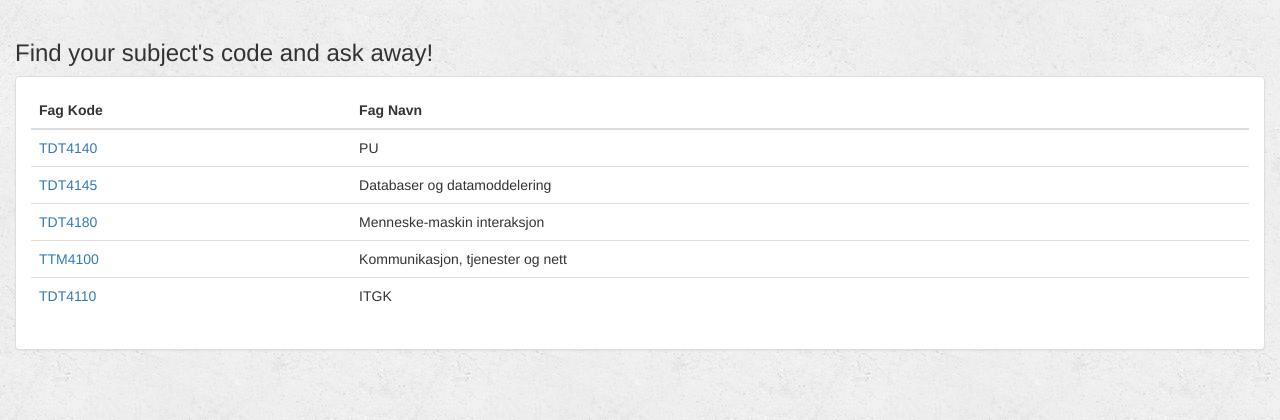
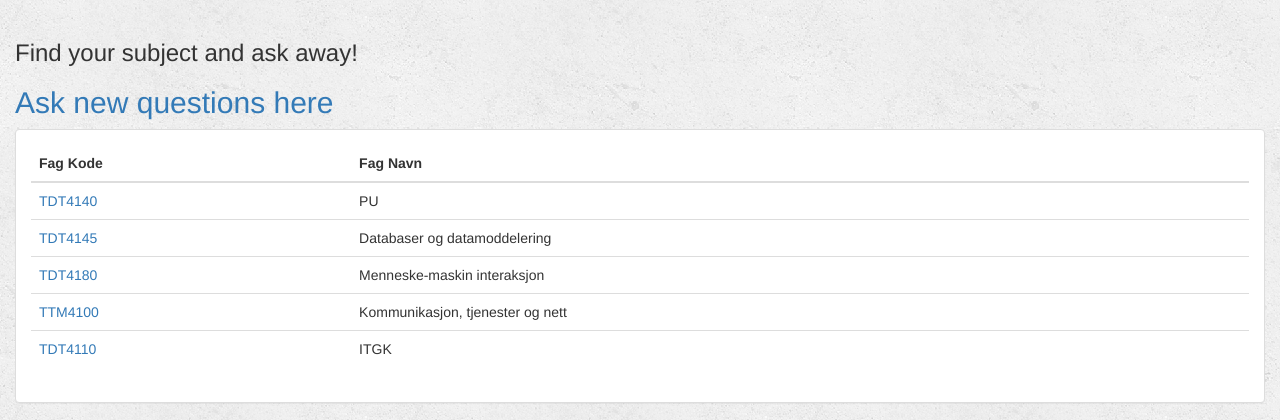
Before and after one commit to sp3kk/PU-Gruppe-15, a Django app: page / in a window 1280 px wide. Shown: the part 52-472 px from the top of the page. Run offline with Django 3.2, Linux system fonts and the light colour scheme; a user stored in the database is signed in; some libraries are stand-ins or nearby versions.

Commit message:
lagt til questions

```diff
--- a/Pekka 2.0/music/templates/Fagsider/TDT4110_q.html
+++ b/Pekka 2.0/music/templates/Fagsider/TDT4110_q.html
@@ -1,5 +1,5 @@
 {% extends 'music/base.html' %}
-<!DOCTYPE html>
+
 <html lang="en">
 <head>
     <meta charset="UTF-8">
@@ -7,5 +7,6 @@
 </head>
 <body>
 
+
 </body>
 </html>
--- a/Pekka 2.0/music/templates/Fagsider/TDT4145_a.html
+++ b/Pekka 2.0/music/templates/Fagsider/TDT4145_a.html
@@ -4,6 +4,7 @@
 <head>
     <meta charset="UTF-8">
     <title>{% block title %}TDT4145{% endblock %}</title>
+    <h1>hei</h1>
 </head>
 <body>
 
--- a/Pekka 2.0/music/templates/music/index.html
+++ b/Pekka 2.0/music/templates/music/index.html
@@ -7,13 +7,16 @@
     <!-- Her har vi Fag Kode oversikt for "spørr" siden -->
      <div class="row">
             <div class="col-sm-12">
-                <h3>Find your subject's code and ask away!</h3>
+                <h3>Find your subject and ask away!</h3>
+                <h2><a href="questions">Ask new questions here</a></h2>
             </div>
+
             <div class="col-sm-12">
                 <div class="panel panel-default">
                     <div class="panel-body">
                         <table class="table">
                             <thead>
+
                                 <tr>
                                     <th>Fag Kode</th>
                                     <th>Fag Navn</th>
--- a/Pekka 2.0/music/urls.py
+++ b/Pekka 2.0/music/urls.py
@@ -4,6 +4,7 @@ from . import views
 app_name = 'music'
 
 urlpatterns = [
+
     url(r'^$', views.index, name='index'),
     url(r'^register/$', views.register, name='register'),
     url(r'^login_user/$', views.login_user, name='login_user'),
@@ -28,4 +29,6 @@ urlpatterns = [
     url(r'^TDT4180_q/$', views.TDT4180_q),
     url(r'^TTM4100_q/$', views.TTM4100_q),
 
+    url(r'^questions/$', views.question, name = 'questions')
+
 ]
--- a/Pekka 2.0/music/views.py
+++ b/Pekka 2.0/music/views.py
@@ -5,9 +5,18 @@ from django.shortcuts import render, get_object_or_404
 from django.db.models import Q
 from .forms import AlbumForm, SongForm, UserForm
 from .models import Album, Song
+from .forms import QuestionForm
 
 AUDIO_FILE_TYPES = ['wav', 'mp3', 'ogg']
 IMAGE_FILE_TYPES = ['png', 'jpg', 'jpeg']
+
+
+def question(request):
+    form_class = QuestionForm
+
+    return render(request, 'Fagsider/questions.html',{
+        'form':form_class
+    })
 
 
 def TDT4140_a(request):
```
Also changed, not shown: Pekka 2.0/music/forms.py (+11 -0 lines), Pekka 2.0/music/templates/Fagsider/questions.html (added, +14 -0 lines).
